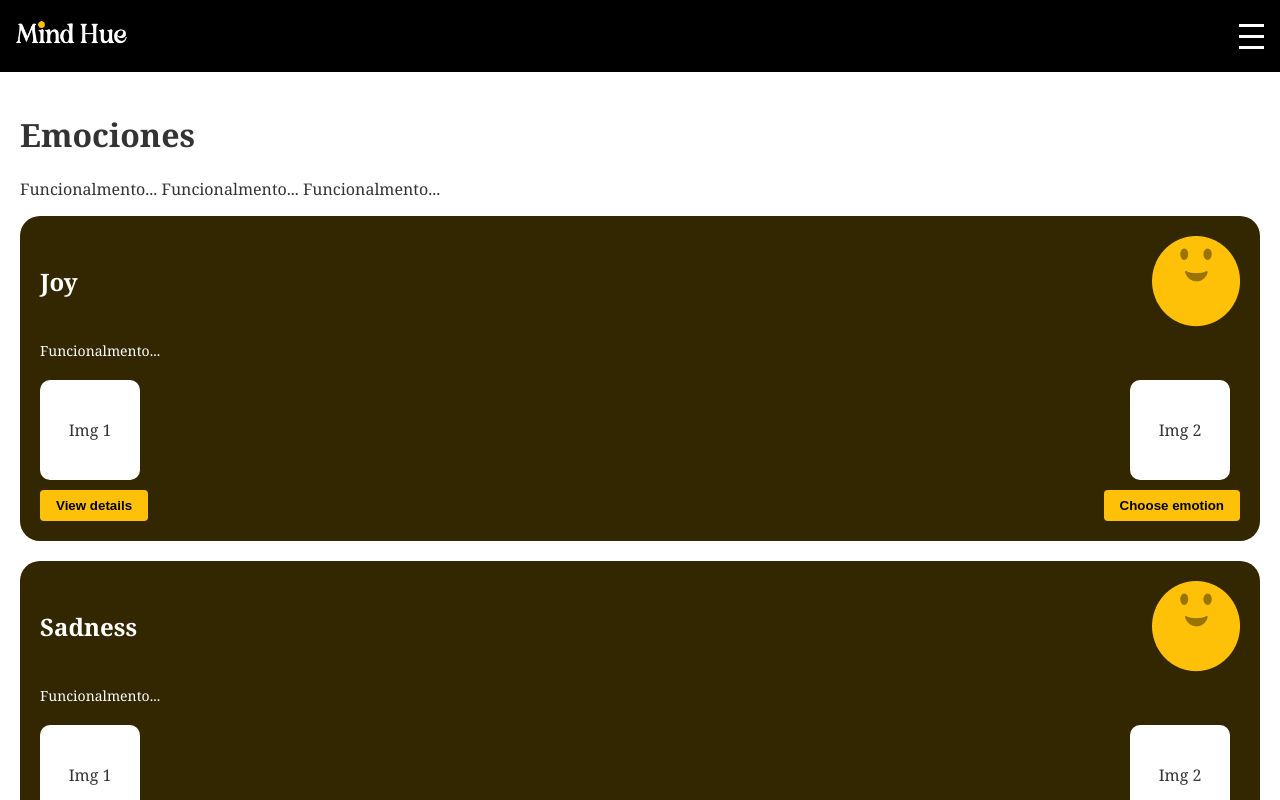
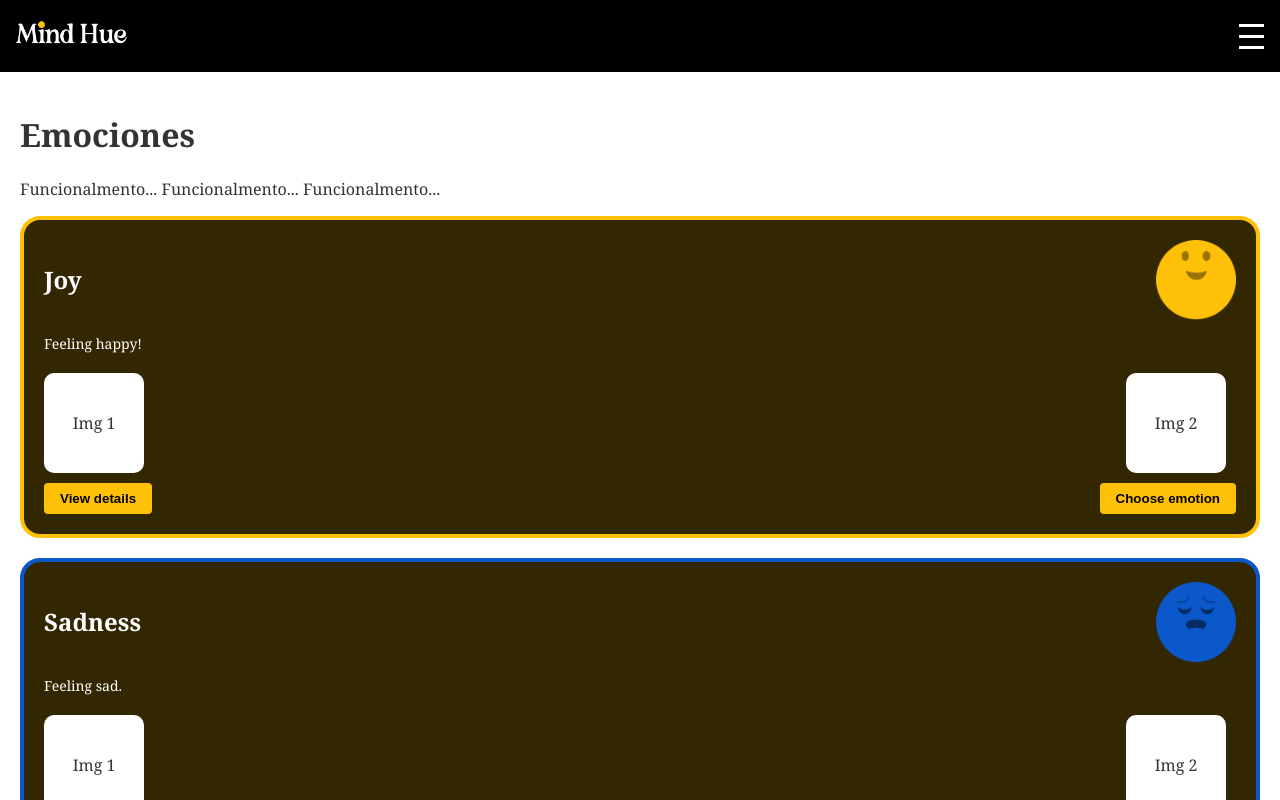
Before and after one commit to Mind-Hue/MindHueFrontend, a React (Vite) app: page /emotionType in a window 1280 px wide. Shown: the top 800 px of the page. Built offline with nearby package versions, Linux system fonts and the light colour scheme; a web font is replaced by a local one.

Commit message:
update EmotionCard styles for improved layout and icon display

```diff
--- a/src/components/EmotionCard/EmotionCard.css
+++ b/src/components/EmotionCard/EmotionCard.css
@@ -3,9 +3,10 @@
   flex-direction: column;
   align-items: center;
   justify-content: flex-start;
-  background-color: #332701;
+  background-color: #332701; /* Fondo fijo */
   padding: 20px;
   border-radius: 20px;
+  border: 4px solid transparent; /* El color del borde será dinámico desde React */
 }
 
 .emotion-header {
@@ -23,12 +24,19 @@ h2 {
   flex: 1;
 }
 
+.emotion-icon {
+  width: 80px; /* Tamaño del ícono */
+  height: 80px;
+  margin-left: 10px;
+}
+
 .emotion-body {
   display: flex;
   flex-direction: column;
   width: 100%;
+}
 
-  p {
+.emotion-body p {
   font-size: 14px;
   color: white;
   margin-bottom: 20px;
@@ -55,11 +63,10 @@ h2 {
   border-radius: 10px;
   background-color: #fff;
   margin-right: 10px;
+}
 
-    img {
+.image-box img {
   max-width: 100%;
   max-height: 100%;
   border-radius: 10px;
 }
-  }
-}
--- a/src/components/EmotionCard/EmotionCard.jsx
+++ b/src/components/EmotionCard/EmotionCard.jsx
@@ -1,15 +1,13 @@
 import React from "react";
 import Button from "../Buttons/Buttons";
 import "./EmotionCard.css";
-import EmotionsIcon from "../../assets/emotionsIcons/joy_icon.png";
-import ImagenBox from "../../assets/Image.png"
 
-const EmotionCard = ({ title, description, color }) => {
+const EmotionCard = ({ title, description, color, icon }) => {
   return (
-    <div className="emotion-card">
+    <div className="emotion-card" style={{ borderColor: color }}>
       <div className="emotion-header">
         <h2>{title}</h2>
-        <img src={EmotionsIcon} alt={`${title} icon`} />
+        <img src={icon} alt={`${title} icon`} className="emotion-icon" />
       </div>
 
       <div className="emotion-body">
--- a/src/pages/Emotions/Emotions.jsx
+++ b/src/pages/Emotions/Emotions.jsx
@@ -1,16 +1,21 @@
-import React from "react";
+import React from 'react';
 import Header from "../../components/Header/Header";
 import Footer from "../../components/Footer/Footer";
 import EmotionCard from "../../components/EmotionCard/EmotionCard";
-import "./Emotions.css";
+import joyIcon from "../../assets/emotionsIcons/joy_icon.png";
+import sadnessIcon from "../../assets/emotionsIcons/sadness_icon.png";
+import angerIcon from "../../assets/emotionsIcons/anger_icon.png";
+import fearIcon from "../../assets/emotionsIcons/fear_icon.png";
+import calmIcon from "../../assets/emotionsIcons/calm_icon.png";
+import './Emotions.css';
 
 const EmotionsPage = () => {
   const emotions = [
-    { title: "Joy", color: "orange", description: "Funcionalmento..." },
-    { title: "Sadness", color: "blue", description: "Funcionalmento..." },
-    { title: "Anger", color: "red", description: "Funcionalmento..." },
-    { title: "Fear", color: "green", description: "Funcionalmento..." },
-    { title: "Calm", color: "lightblue", description: "Funcionalmento..." },
+    { title: "Joy", color: "#FFC107", description: "Feeling happy!", icon: joyIcon },
+    { title: "Sadness", color: "#0A58CA", description: "Feeling sad.", icon: sadnessIcon },
+    { title: "Anger", color: "#DC3545", description: "Feeling angry!", icon: angerIcon },
+    { title: "Fear", color: "#1AA179", description: "Feeling scared.", icon: fearIcon },
+    { title: "Calm", color: "#0AA2C0", description: "Feeling calm.", icon: calmIcon },
   ];
 
   return (
@@ -28,6 +33,8 @@ const EmotionsPage = () => {
               title={emotion.title}
               color={emotion.color}
               description={emotion.description}
+              icon={emotion.icon}
+
             />
           ))}
         </div>
```
Also changed, not shown: src/pages/Emotions/Emotions.css (line endings or trailing spaces). Lines whose indentation alone changed are shown as unchanged.
